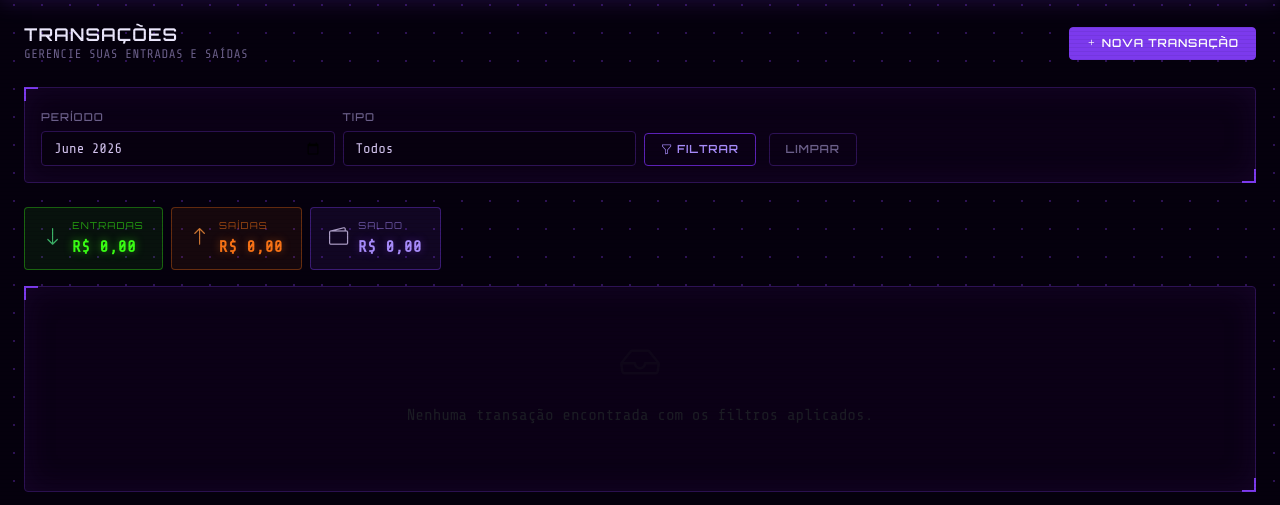
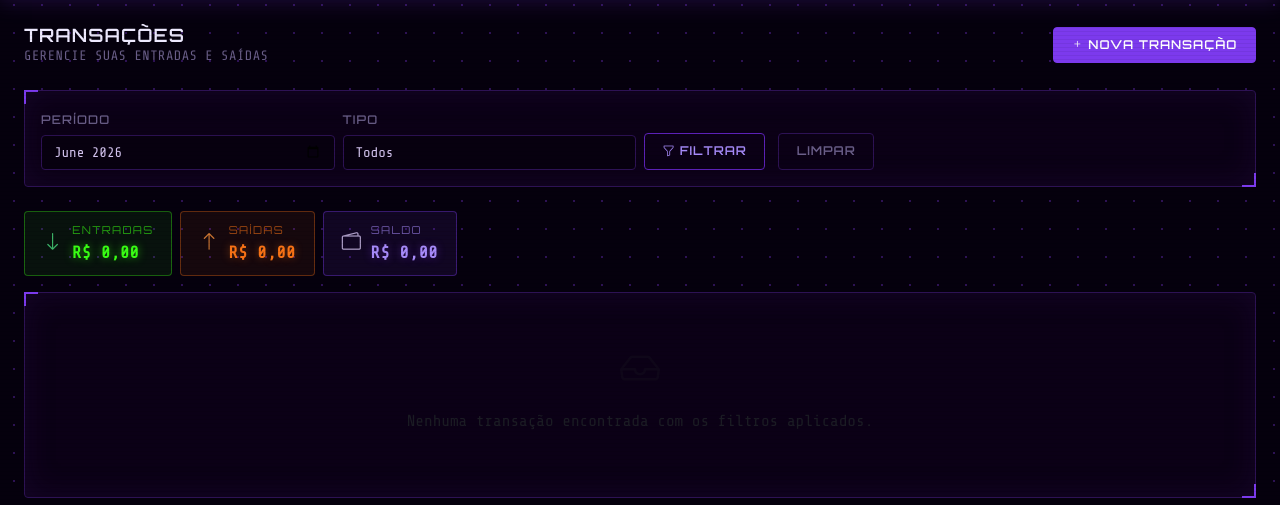
Before and after one commit to PedroMenes/projeto_dashboard_financeiro, a PHP site: page /transacoes/index.php in a window 1280 px wide. Shown: the part 65-570 px from the top of the page. Run offline with PHP 8.4, Linux system fonts and the light colour scheme; a user stored in the database is signed in; data comes from the database, SQL or seed files in the repository; data that the repository does not hold is empty.

Commit message:
fix: corrige hover branco na tabela e aumenta fontes
- Redefine variaveis Bootstrap (--bs-table-hover-bg) para o tema escuro
- Hover agora exibe roxo EVA ao inves de branco
- Aumenta fontes em toda interface: tabela, labels, botoes, badges, alerts

Co-Authored-By: Claude Sonnet 4.6 <noreply@anthropic.com>

```diff
--- a/assets/css/custom.css
+++ b/assets/css/custom.css
@@ -213,7 +213,7 @@ a:hover { color: var(--eva-green); }
 /* ===== Textos de apoio ===== */
 .page-title {
     font-family: 'Orbitron', sans-serif;
-    font-size: 1.1rem;
+    font-size: 1.15rem;
     font-weight: 600;
     color: var(--eva-text-bright);
     letter-spacing: 0.06em;
@@ -222,7 +222,7 @@ a:hover { color: var(--eva-green); }
 
 .page-subtitle {
     font-family: 'Share Tech Mono', monospace;
-    font-size: 0.78rem;
+    font-size: 0.85rem;
     color: var(--eva-text-muted);
     letter-spacing: 0.04em;
     text-transform: uppercase;
@@ -302,7 +311,7 @@ a:hover { color: var(--eva-green); }
 
 .form-label {
     font-family: 'Orbitron', sans-serif;
-    font-size: 0.68rem;
+    font-size: 0.75rem;
     color: var(--eva-text-muted);
     font-weight: 500;
     letter-spacing: 0.1em;
@@ -320,12 +329,12 @@ a:hover { color: var(--eva-green); }
 /* ===== Botões ===== */
 .btn {
     font-family: 'Orbitron', sans-serif;
-    font-size: 0.7rem;
+    font-size: 0.76rem;
     font-weight: 600;
     letter-spacing: 0.08em;
     text-transform: uppercase;
     border-radius: 4px;
-    padding: 0.45rem 1rem;
+    padding: 0.5rem 1.1rem;
     transition: all 0.2s;
 }
 
@@ -538,7 +547,7 @@ footer {
 
 .stat-box-label {
     font-family: 'Orbitron', sans-serif;
-    font-size: 0.6rem;
+    font-size: 0.68rem;
     letter-spacing: 0.12em;
     text-transform: uppercase;
     display: block;
@@ -546,7 +555,7 @@ footer {
 }
 
 .stat-box-value {
-    font-size: 1rem;
+    font-size: 1.05rem;
     font-weight: 700;
     display: block;
     letter-spacing: 0.03em;
```
Also changed, not shown: other parts of assets/css/custom.css (+23 -14 lines).
